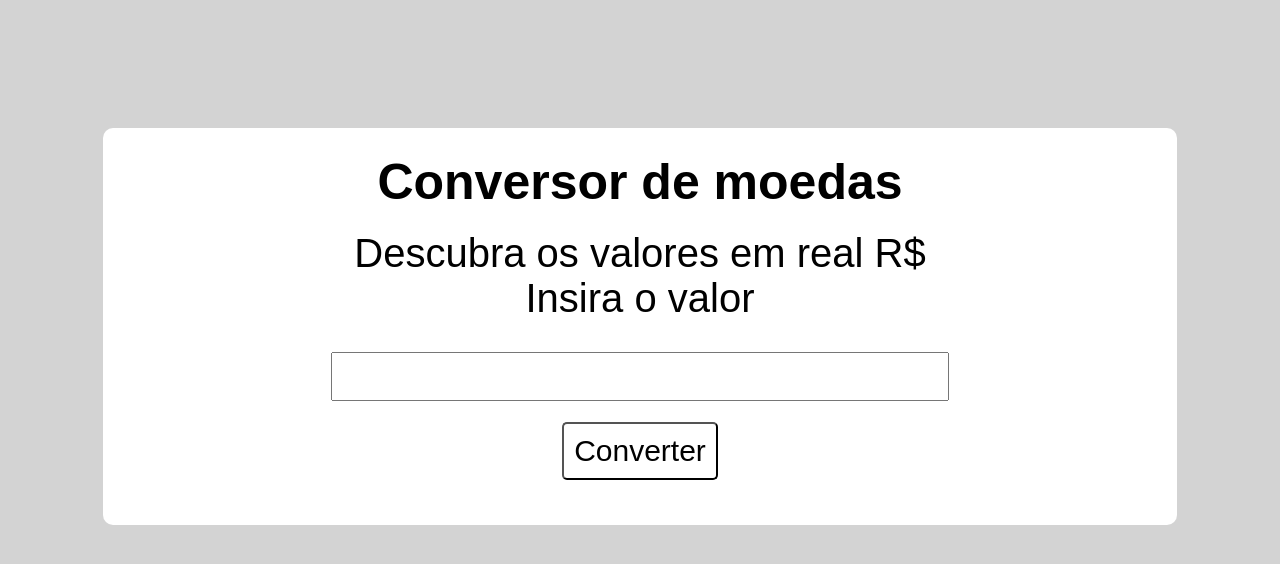
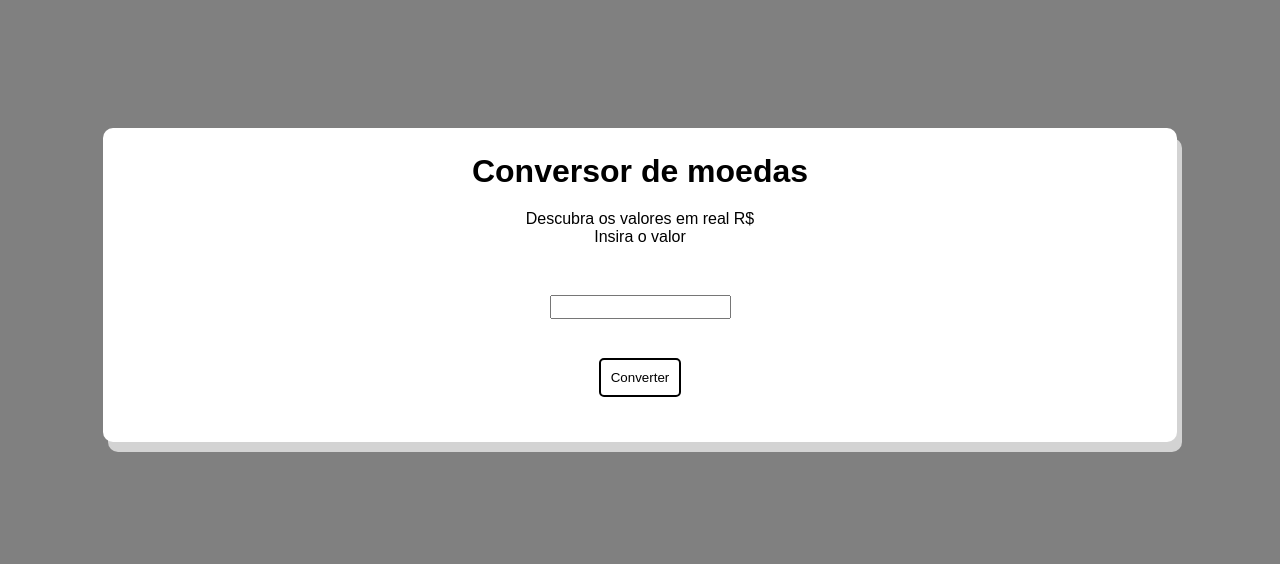
Before and after one commit to JMOgawa/conversorMoeda, a plain HTML site: page index.html in a window 1280 px wide. Drawn offline with Linux system fonts and the light colour scheme.

Commit message:
Update style.css

```diff
--- a/style.css
+++ b/style.css
@@ -1,21 +1,20 @@
 *{
   margin: 0;
   padding: 0;
-  font-size: 40px;
   font-family: 'Poppins', sans-serif;
 }
 
 body{
-  background-color: lightgray;
-}
-
-body{
+  background-color: GREY;
     width: 100%;
     height: 100%;
     margin: 0 auto;
 }
 
 .container{
+  display: flex;
+  flex-direction: column;
+  align-items: center;
   text-align: center;
   border-radius: 10px;
   padding: 25px;
@@ -23,25 +22,20 @@ body{
   height: 100%;
   margin: 10% auto;
   background-color: white;
+  box-shadow: 5px 10px lightgrey;
 }
 
 #valor{
   margin-top: 3%;
-  text-align:center;
-  width: 60%;
-
+  height: 20px;
 }
 
 #btn{
   background-color: transparent;
   border-radius: 5px;
+  border: 2px solid black;
   margin-top: 2%;
   padding: 10px;
-  font-size: 30px;
-}
-
-h1{
-  font-size: 50px;
 }
 
 p, h3{
```
